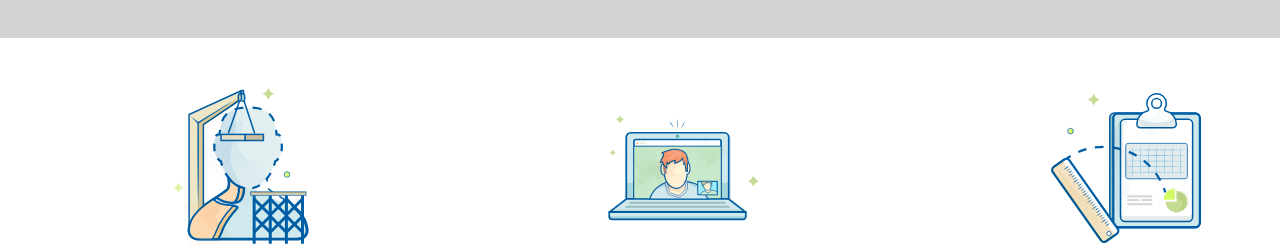
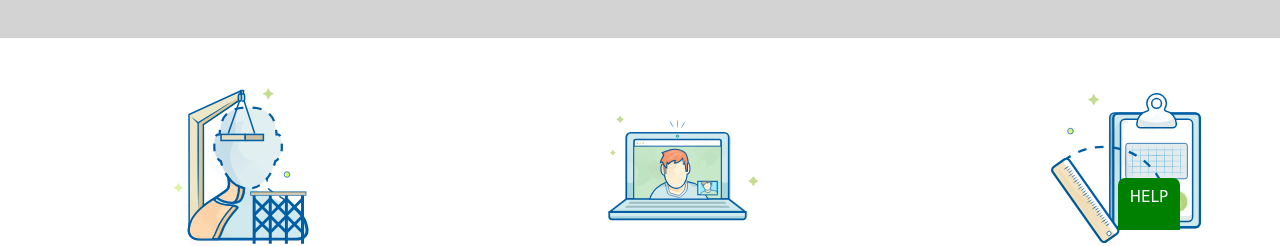
Before and after one commit to GianMX/-html-css-fluentify, a plain HTML site: page index.html in a window 1280 px wide. Shown: the part 712-958 px from the top of the page. Drawn offline with Linux system fonts and the light colour scheme.

Commit message:
conclusione progetto
Buona notte a tutti!

```diff
--- a/css/style.css
+++ b/css/style.css
@@ -143,6 +143,19 @@ header .topend p {
 }
 /* fine chiusura header */
 
+.stickers {
+  position: fixed;
+  right: 100px;
+  top: 890px;
+  color:white;
+  background-color: green;
+  z-index: 99999;
+  padding: 10px 12px 24px;
+  border-top-left-radius: 7px;
+  border-top-right-radius: 7px;
+  font-size: 15px;
+}
+
 /* regole colonne riga main prima */
 main .colonnato {
   width: 1340px;
--- a/index.html
+++ b/index.html
@@ -6,6 +6,9 @@
     <link rel="stylesheet" href="css/style.css">
   </head>
   <body>
+    <div class="stickers">
+      HELP
+    </div>
     <!-- inizio header -->
     <header>
       <div class="holder">
```
